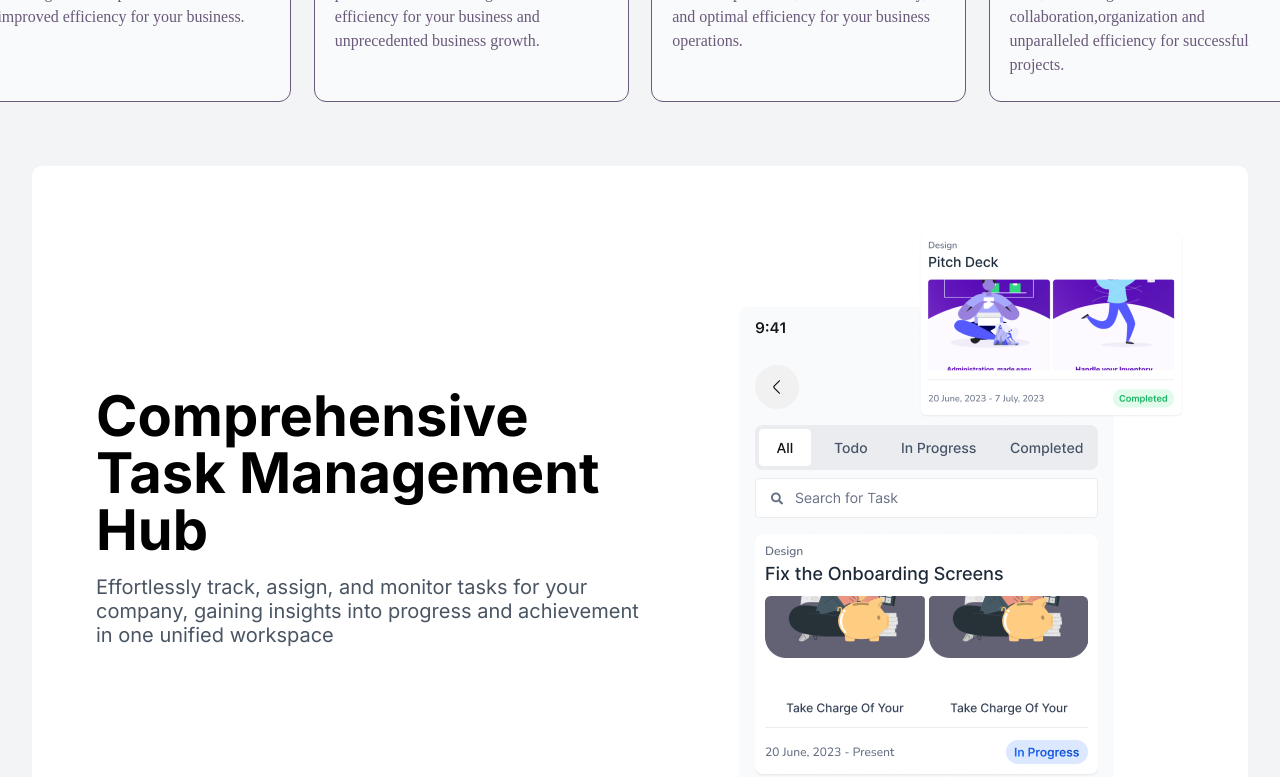
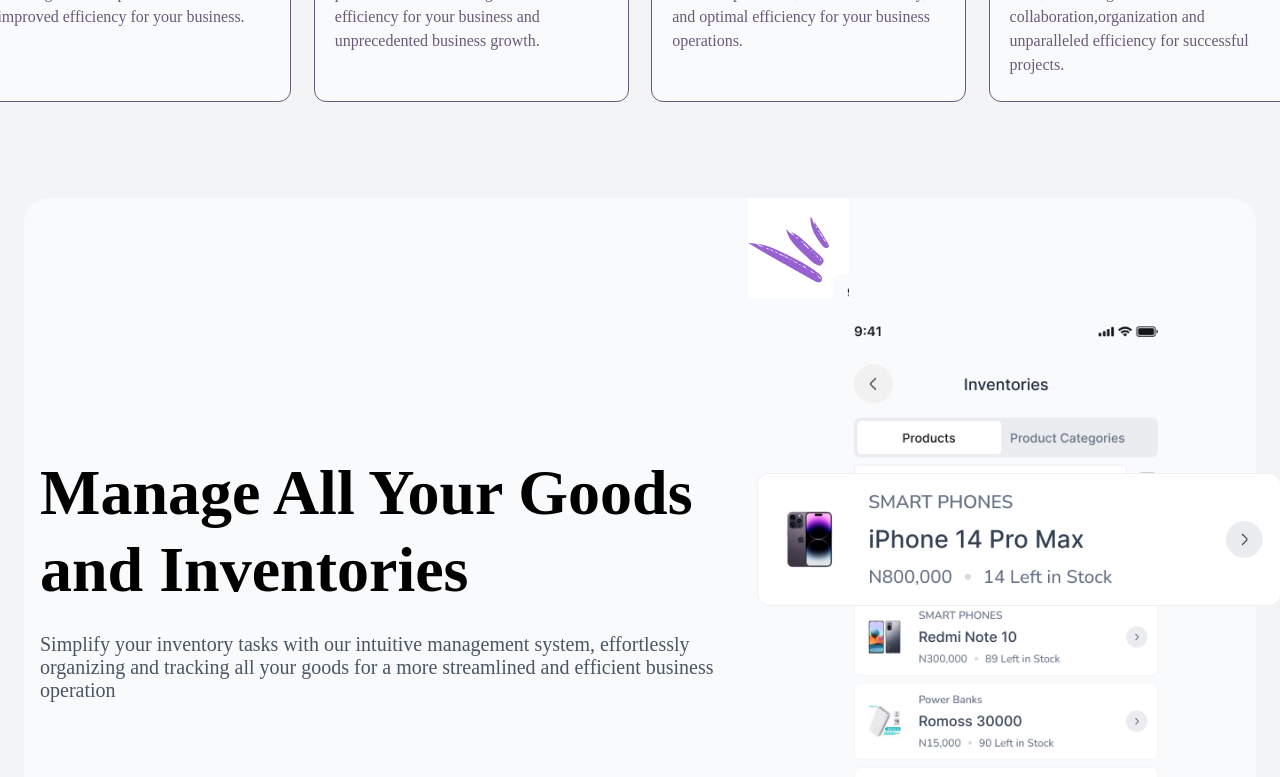
Before and after one commit to cuesoftinc/cueprise, a Next.js app: page / in a window 1280 px wide. Shown: the part 2000-2777 px from the top of the page. Built offline with nearby package versions, Linux system fonts and the light colour scheme.

Commit message:
rearranged page

```diff
--- a/src/app/page.tsx
+++ b/src/app/page.tsx
@@ -11,11 +11,11 @@
     <main data-testid="temp" style={{backgroundColor:'#F3F4F6'}}>
       <HeroSection />
       <Features />
+      <Management />
       <TaskSection />
       <EmployeeSection />
       <DownloadSection />
       <FeedbackSection />
-      <Management />
     </main>
   );
 }
```
